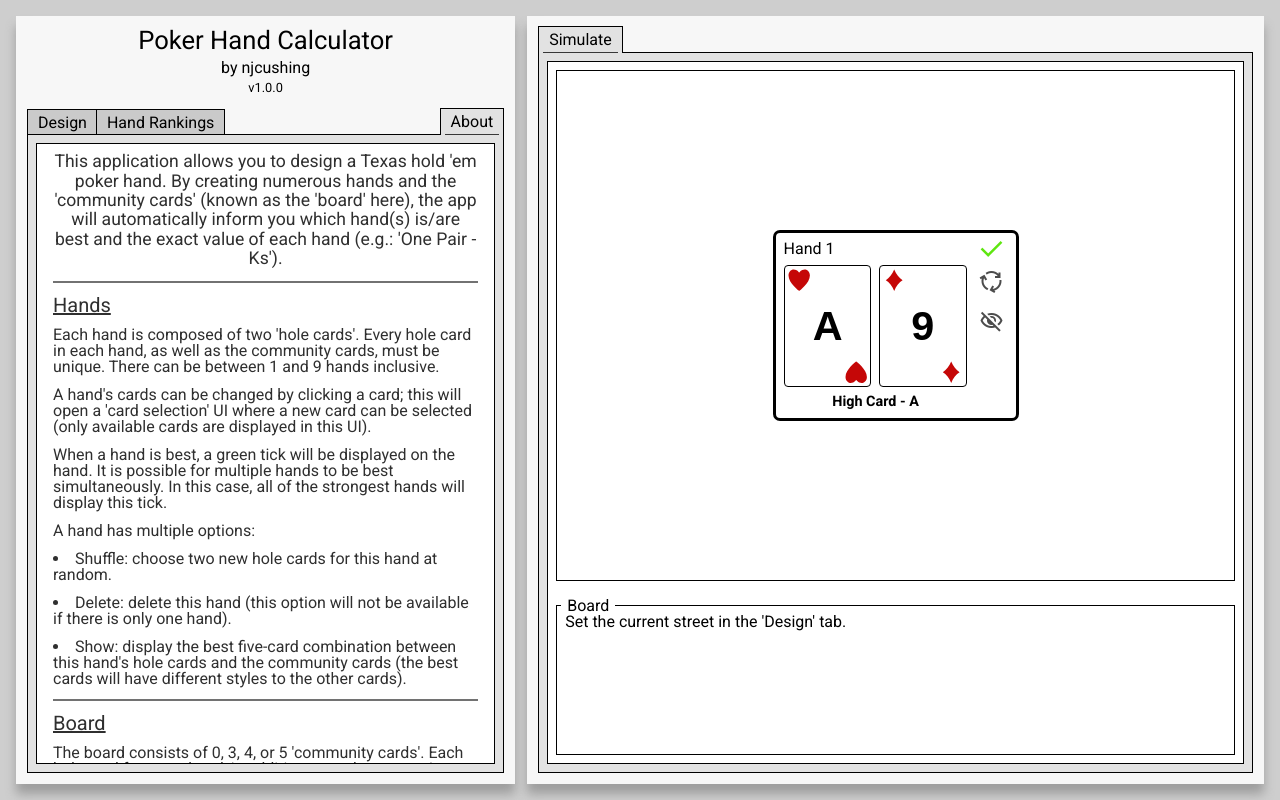
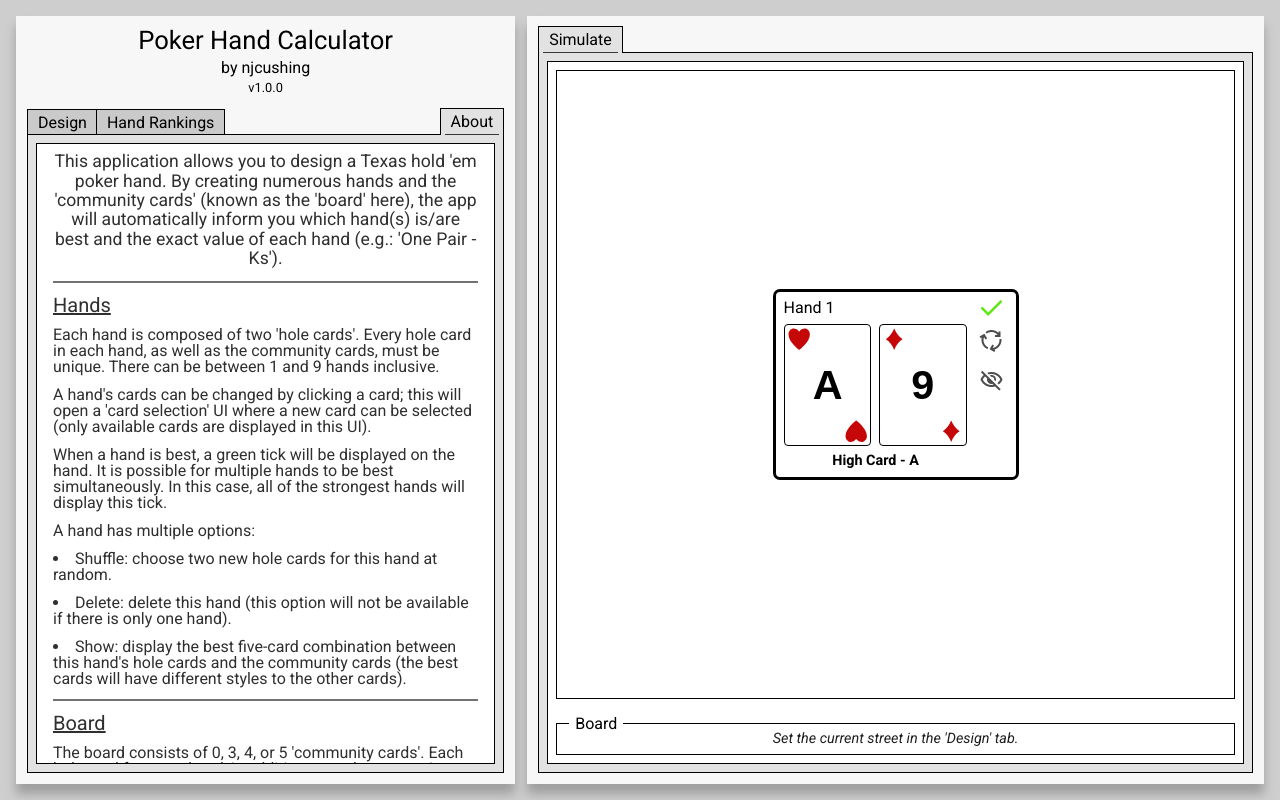
Before and after one commit to njcushing/poker-hand-calculator, a React (Vite) app: page / in a window 1280 px wide. Built offline with nearby package versions, Linux system fonts and the light colour scheme.

Commit message:
Redesign layout for Board component to improve it for narrower screens

```diff
--- a/src/features/Simulate/components/Board/index.module.css
+++ b/src/features/Simulate/components/Board/index.module.css
@@ -1,21 +1,25 @@
+.container {
+    container-type: inline-size;
+
+    width: 100%;
+}
+
 .board {
     position: relative;
 
-    display: grid;
-    grid-template-rows: 100%;
-    grid-template-columns: 1fr auto;
+    display: flex;
+    flex-wrap: nowrap;
     gap: 8px;
 
     border: 1px solid #000;
 
-    height: 150px;
     width: 100%;
     padding: 8px;
 }
 
 .board-name {
     position: absolute;
-    translate: 4px -50%;
+    translate: 4px -100%;
 
     background-color: white;
 
@@ -23,30 +27,41 @@
 }
 
 .cards {
-    grid-area: 1 / 1 / -1 / 2;
+    display: flex;
+    justify-content: center;
+    gap: 4px;
 
-    display: flex;
-    flex-direction: row;
-    justify-content: center;
-    align-items: center;
-    flex-wrap: nowrap;
-    gap: 8px;
+    overflow-x: auto;
 
-    height: 100%;
-    padding: 4px 0px 0px;
+    width: 100%;
+    max-width: 100%;
+    padding: 4px;
+}
+
+@container (width < 300px) {
+    .board {
+        flex-direction: column;
+        gap: 4px;
+
+        padding: 4px;
+    }
+}
+
+.cards > * {
+    width: 100%;
+    max-width: 90px;
 }
 
 .board-options {
-    grid-area: 1 / 2 / -1 / -1;
-
     display: flex;
     flex-direction: column;
+    align-items: end;
     gap: 8px;
 
     height: 100%;
 }
 
-.shuffle-board-button {
+.board-options > * {
     display: flex;
     justify-content: center;
     align-items: center;
@@ -54,18 +69,16 @@
     pointer-events: all;
 
     color: rgba(0, 0, 0, 0.7);
-    font-size: 4px;
 
     border: none;
     border-radius: 9999px;
     background-color: transparent;
 
-    aspect-ratio: 1;
     padding: 4px;
 }
 
 @media (hover: hover) {
-    .shuffle-board-button:hover {
+    .board-options > *:hover {
         cursor: pointer;
 
         color: rgb(15, 192, 53);
@@ -73,10 +86,20 @@
     }
 }
 
-.shuffle-board-button:focus {
+.board-options > *:focus {
     cursor: pointer;
 
     color: rgb(15, 192, 53);
     outline: 1px solid #000;
     background-color: rgba(0, 0, 0, 0.1);
 }
+
+.board-stage-message {
+    color: rgb(30, 30, 30);
+    font-family: Roboto;
+    font-size: 0.9rem;
+    font-style: italic;
+    text-align: center;
+
+    width: 100%;
+}
--- a/src/features/Simulate/components/Board/index.tsx
+++ b/src/features/Simulate/components/Board/index.tsx
@@ -24,6 +24,7 @@ export function Board() {
     }, [pokerHandCalculatorState, board]);
 
     return (
+        <div className={styles["container"]}>
             <div className={styles["board"]}>
                 <p className={styles["board-name"]}>Board</p>
                 {board.length > 0 ? (
@@ -62,5 +63,6 @@ export function Board() {
                     </p>
                 )}
             </div>
+        </div>
     );
 }
```
Lines whose indentation alone changed are shown as unchanged.
